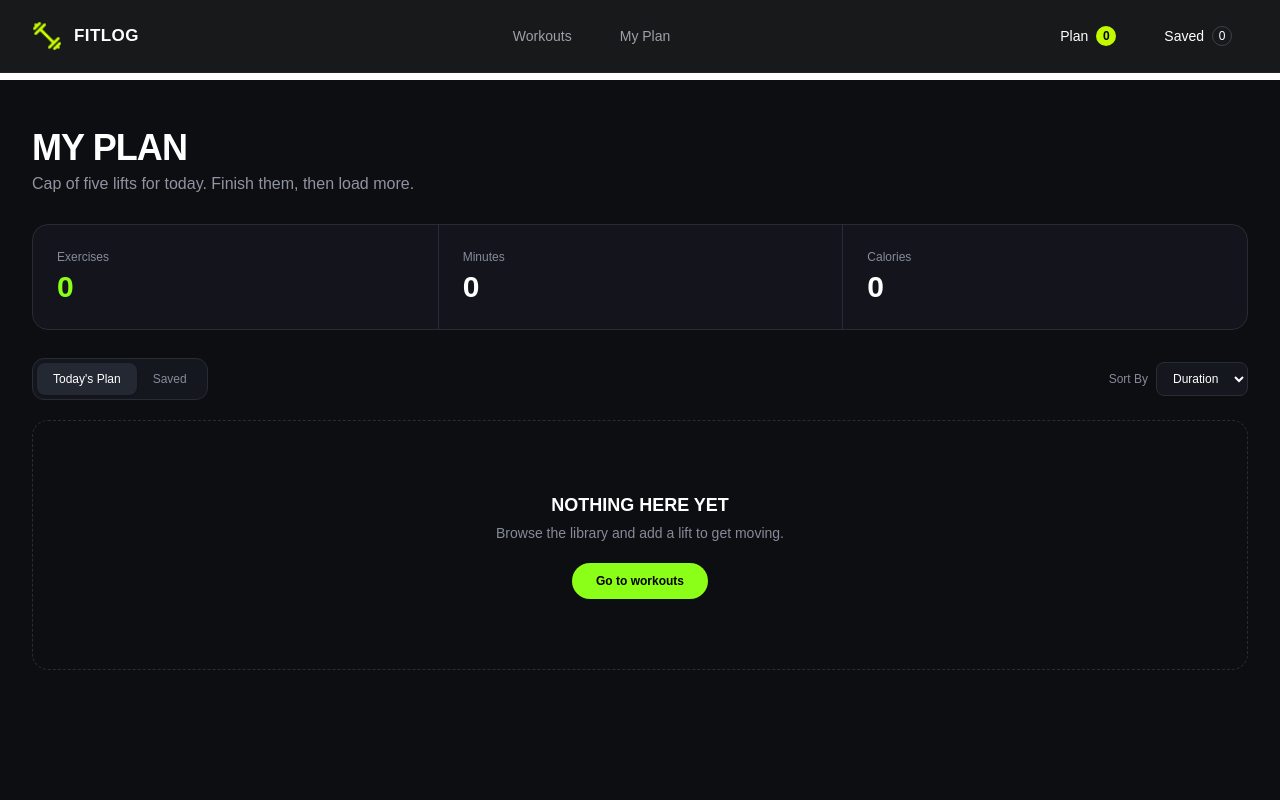
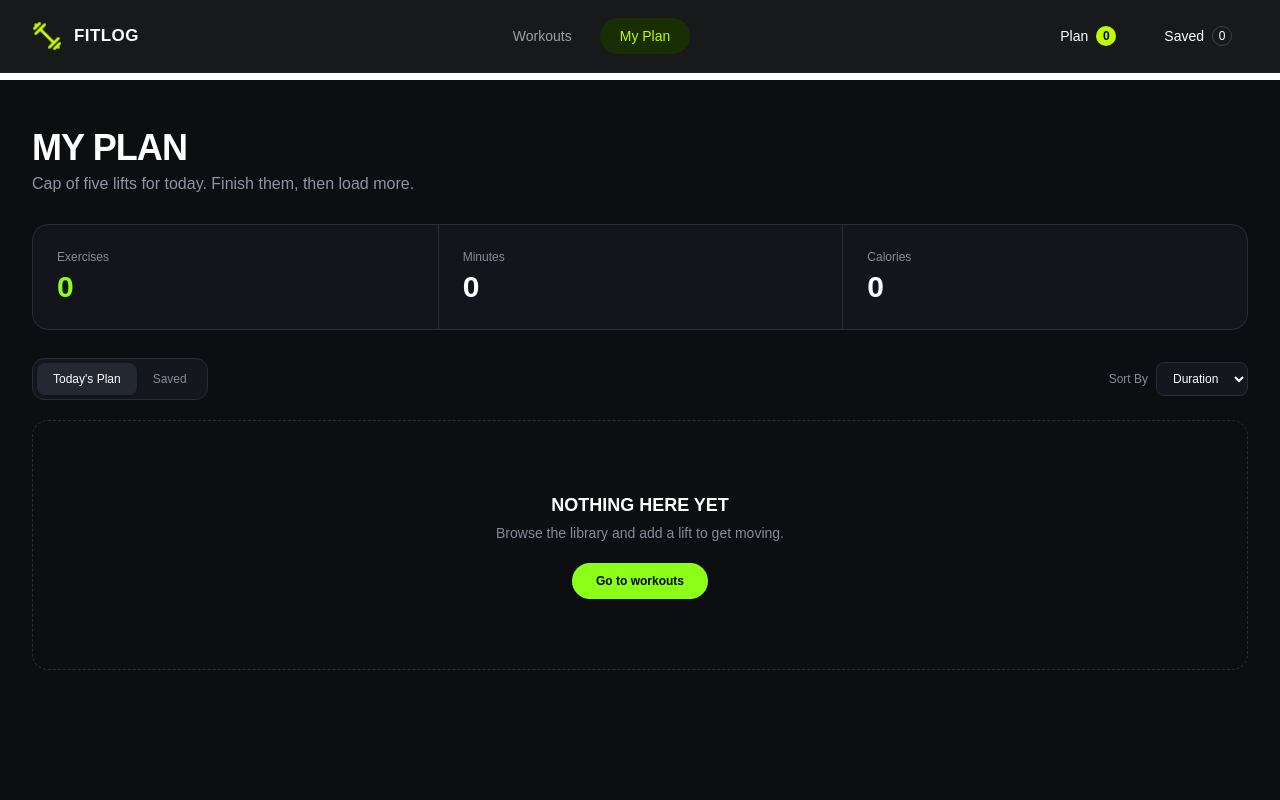
Before and after one commit to shahidul91325/Fit-Log-Web, a Next.js app: page /my-plan in a window 1280 px wide. Shown: the top 800 px of the page. Built offline with nearby package versions, Linux system fonts and the light colour scheme.

Commit message:
Some Issue Fixed For Deploying

```diff
--- a/src/app/components/ui/Navbar.tsx
+++ b/src/app/components/ui/Navbar.tsx
@@ -20,7 +20,7 @@ const Navbar = () => {
   const pathname = usePathname();
 
   const isWorkoutActive = pathname === '/';
-  const isMyPlanActive = pathname === '/MyPlan';
+  const isMyPlanActive = pathname === '/my-plan';
 
   return (
     <header className="fixed left-0 top-0 z-50 w-full border-b border-zinc-800/70 bg-[#0c0d0f]/95 text-white backdrop-blur-md">
@@ -46,7 +46,7 @@ const Navbar = () => {
 
           {/* My Plan */}
           <Link
-            href="/MyPlan"
+            href="/my-plan"
             className={`rounded-full px-5 py-2 text-sm font-medium transition ${
               isMyPlanActive ? 'bg-lime-950 text-[#C2F800]' : 'text-zinc-400 hover:text-white'
             }`}
@@ -58,7 +58,7 @@ const Navbar = () => {
         {/* Desktop Right */}
         <div className="hidden items-center gap-4 md:flex">
           {/* Plan */}
-          <Link href="/MyPlan" className={`flex items-center gap-2 rounded-full px-4 py-2 text-sm transition`}>
+          <Link href="/my-plan" className={`flex items-center gap-2 rounded-full px-4 py-2 text-sm transition`}>
             Plan
             <span className="flex h-5 min-w-5 items-center justify-center rounded-full bg-[#C2F800] px-1 text-xs font-bold text-black">
               {todaysPlan.length}
@@ -66,7 +66,7 @@ const Navbar = () => {
           </Link>
 
           {/* Saved */}
-          <Link href="/MyPlan" className={`flex items-center gap-2 rounded-full px-4 py-2 text-sm transition`}>
+          <Link href="/my-plan" className={`flex items-center gap-2 rounded-full px-4 py-2 text-sm transition`}>
             Saved
             <span className="flex h-5 min-w-5 items-center justify-center rounded-full border border-zinc-700 px-1 text-xs">
               {savePlan.length}
@@ -101,7 +101,7 @@ const Navbar = () => {
 
             {/* My Plan */}
             <Link
-              href="/MyPlan"
+              href="/my-plan"
               onClick={() => setIsOpen(false)}
               className={`rounded-lg px-4 py-3 text-sm transition ${
                 isMyPlanActive ? 'bg-lime-950 text-[#C2F800]' : 'text-zinc-400 hover:bg-zinc-900 hover:text-white'
@@ -112,7 +112,7 @@ const Navbar = () => {
 
             {/* Plan */}
             <Link
-              href="/MyPlan"
+              href="/my-plan"
               onClick={() => setIsOpen(false)}
               className={`flex justify-between rounded-lg px-4 py-3 text-sm transition`}
             >
@@ -123,7 +123,7 @@ const Navbar = () => {
 
             {/* Saved */}
             <Link
-              href="/MyPlan"
+              href="/my-plan"
               onClick={() => setIsOpen(false)}
               className={`flex justify-between rounded-lg px-4 py-3 text-sm transition`}
             >
--- a/src/app/exercises/page.tsx
+++ b/src/app/exercises/page.tsx
@@ -0,0 +1,9 @@
+const exercisePage = () => {
+    return (
+        <div>
+
+        </div>
+    );
+};
+
+export default exercisePage;
```
